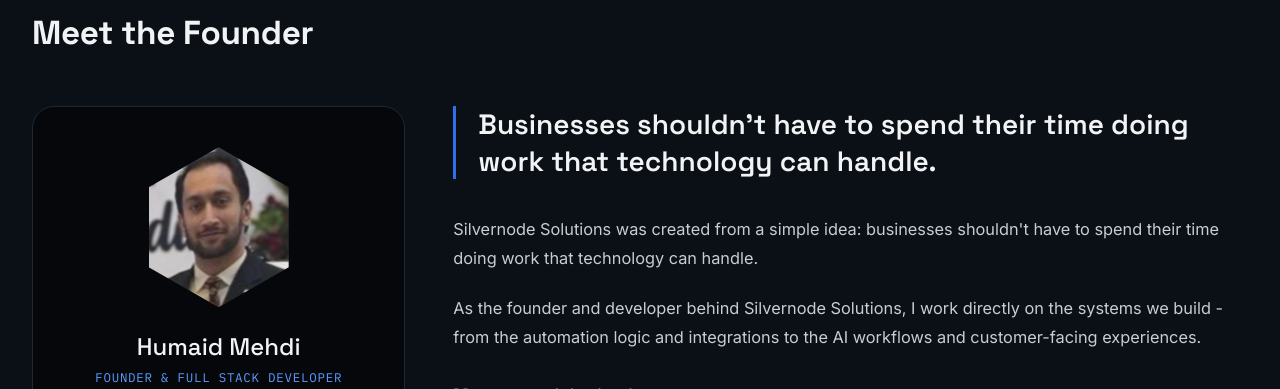
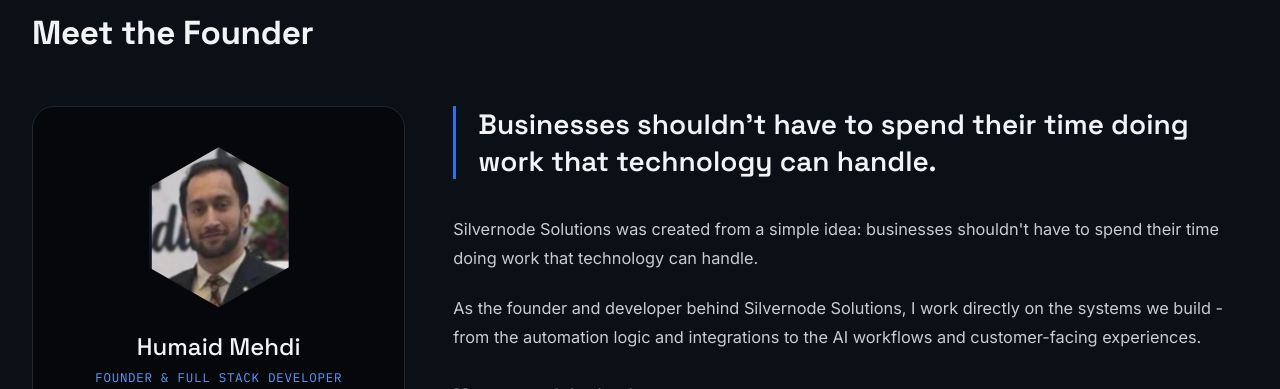
Before and after one commit to silvernodesolutions/silvernodesolutions-website, a plain HTML site: page about/index.html in a window 1280 px wide. Shown: the part 1380-1769 px from the top of the page. Drawn offline with nearby package versions, Linux system fonts and the light colour scheme.

Commit message:
Update style.css

```diff
--- a/css/style.css
+++ b/css/style.css
@@ -891,7 +891,7 @@ textarea.sn-input{ resize: vertical; min-height: 140px; }
   object-fit: cover;
   object-position: center 25%;
   display: block;
-  transform: translate(14px, 12px) scale(1.25);
+  transform: translate(14px, 13px) scale(1.16);
 }
 
 .sn-founder-name{
```
